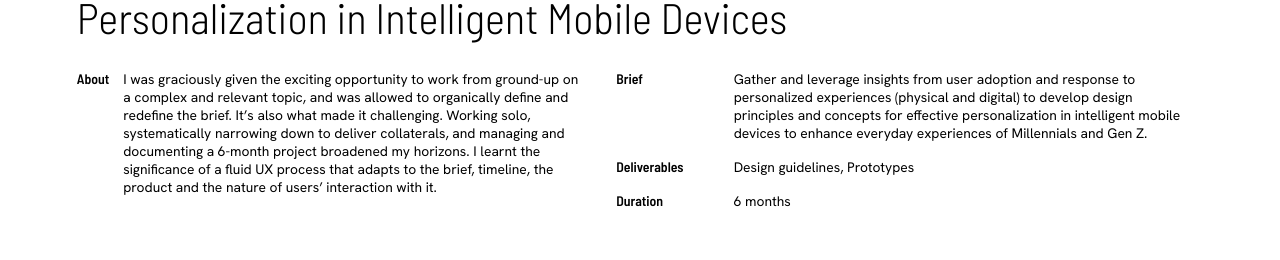
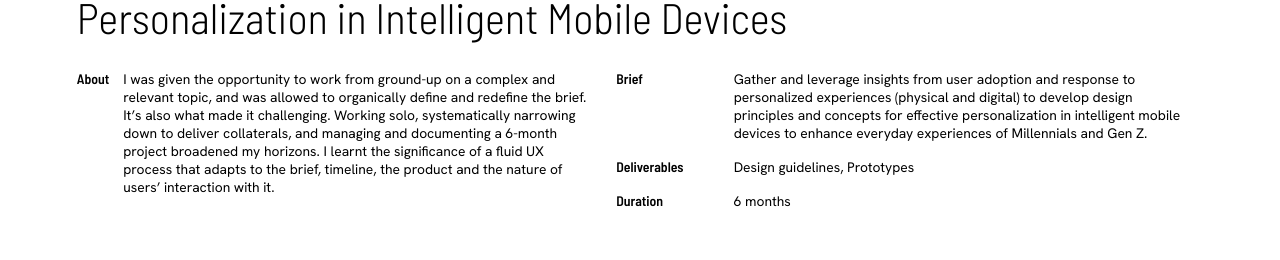
Before and after one commit to Rishita-bug/Portfolio-25, a React (Vite) app: page /work/1 in a window 1280 px wide. Shown: the part 361-621 px from the top of the page. Built offline with nearby package versions, Linux system fonts and the light colour scheme; a web font is replaced by a local one.

Commit message:
content edits

```diff
--- a/src/projects.js
+++ b/src/projects.js
@@ -109,7 +109,7 @@ const projects = [
       tags: ["ux research", "ux design"],
       description: "My graduation project done as a part of a 6 month internship at Samsung Research Institute that explores personalization with a backdrop of Galaxy AI.",
       headerImg: PersonalizationHeader,
-      about: "I was graciously given the exciting opportunity to work from ground-up on a complex and relevant topic, and was allowed to organically define and redefine the brief. It’s also what made it challenging. Working solo, systematically narrowing down to deliver collaterals, and managing and documenting a 6-month project broadened my horizons. I learnt the significance of a fluid UX process that adapts to the brief, timeline, the product and the nature of users’ interaction with it.",
+      about: "I was given the opportunity to work from ground-up on a complex and relevant topic, and was allowed to organically define and redefine the brief. It’s also what made it challenging. Working solo, systematically narrowing down to deliver collaterals, and managing and documenting a 6-month project broadened my horizons. I learnt the significance of a fluid UX process that adapts to the brief, timeline, the product and the nature of users’ interaction with it.",
       brief: "Gather and leverage insights from user adoption and response to personalized experiences (physical and digital) to develop design principles and concepts for effective personalization in intelligent mobile devices to enhance everyday experiences of Millennials and Gen Z.",
       deliverables: "Design guidelines, Prototypes",
       duration: "6 months",
```
